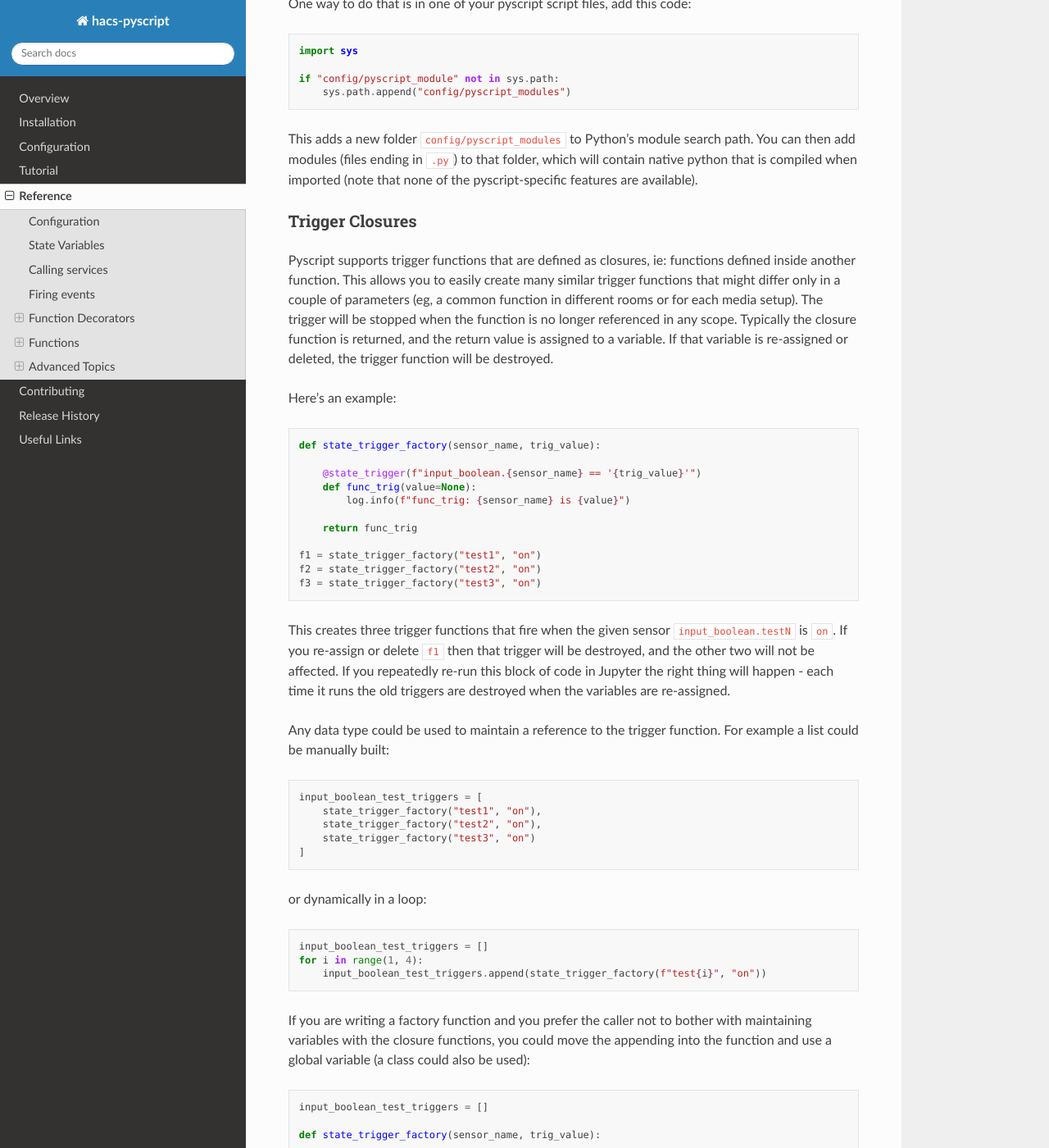
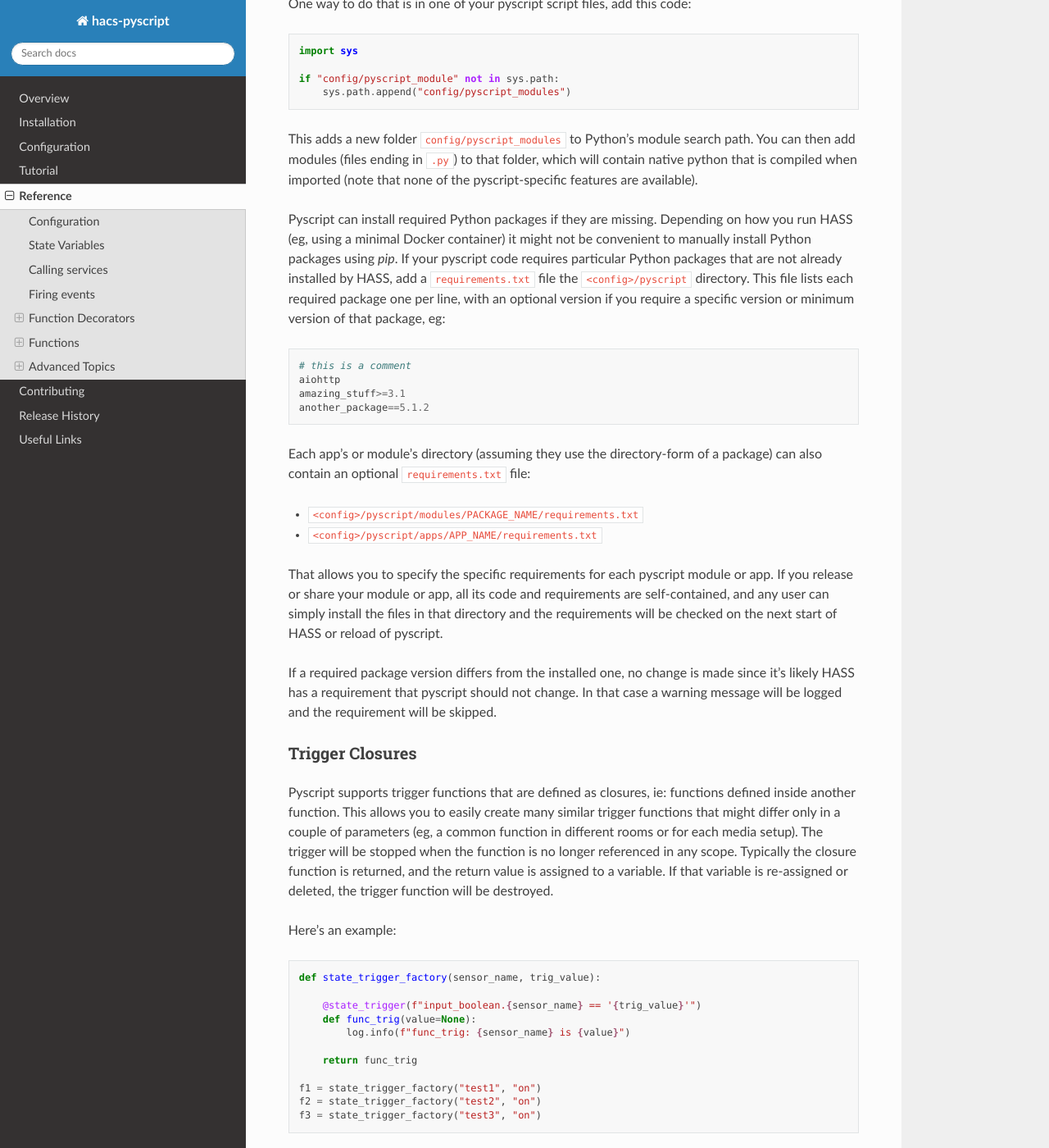
Before and after one commit to custom-components/pyscript, a Sphinx documentation site: the page built from docs/reference.rst, in a window 1280 px wide and 1400 px high, scrolled down 22883 px. Shown: the whole window at 82% size. Built offline with Sphinx 7.4.7 and the Read the Docs theme 2.0.0, drawn with Linux system fonts in a browser that asks for light colours.

Commit message:
added docs for requirements.txt package install feature (see #66, #68, #69)

```diff
--- a/docs/reference.rst
+++ b/docs/reference.rst
@@ -1046,6 +1046,35 @@ This adds a new folder ``config/pyscript_modules`` to Python's module search pat
 modules (files ending in ``.py``) to that folder, which will contain native python that is compiled
 when imported (note that none of the pyscript-specific features are available).
 
+Pyscript can install required Python packages if they are missing. Depending on how you run HASS
+(eg, using a minimal Docker container) it might not be convenient to manually install Python packages
+using `pip`. If your pyscript code requires particular Python packages that are not already installed
+by HASS, add a ``requirements.txt`` file the ``<config>/pyscript`` directory. This file lists each
+required package one per line, with an optional version if you require a specific version or minimum
+version of that package, eg:
+
+.. code::
+
+   # this is a comment
+   aiohttp
+   amazing_stuff>=3.1
+   another_package==5.1.2
+
+Each app's or module's directory (assuming they use the directory-form of a package) can also
+contain an optional ``requirements.txt`` file:
+
+- ``<config>/pyscript/modules/PACKAGE_NAME/requirements.txt``
+- ``<config>/pyscript/apps/APP_NAME/requirements.txt``
+
+That allows you to specify the specific requirements for each pyscript module or app. If you release
+or share your module or app, all its code and requirements are self-contained, and any user can
+simply install the files in that directory and the requirements will be checked on the next
+start of HASS or reload of pyscript.
+
+If a required package version differs from the installed one, no change is made since it's likely
+HASS has a requirement that pyscript should not change. In that case a warning message will be
+logged and the requirement will be skipped.
+
 Trigger Closures
 ^^^^^^^^^^^^^^^^
 
--- a/docs/release_history.rst
+++ b/docs/release_history.rst
@@ -33,6 +33,9 @@ The new features since 0.32 in master include:
   event firing and service calls. Proposal and PR by @dlashua (#50, #60).
 - Logbook now supported using ``context`` and informational message based on trigger type. Proposal and PR by
   @dlashua (#50, #62).
+- Required Python packages can be specified in ``requirements.txt`` files at the top-level pyscript
+  directory, and each module's or app's directory. Those files are read and any missing packages are
+  installed on HASS startup and pyscript reload. Contributed by @raman325 (#66, #68, #69).
 
 The bug fixes since 0.32 in master include:
 
```
